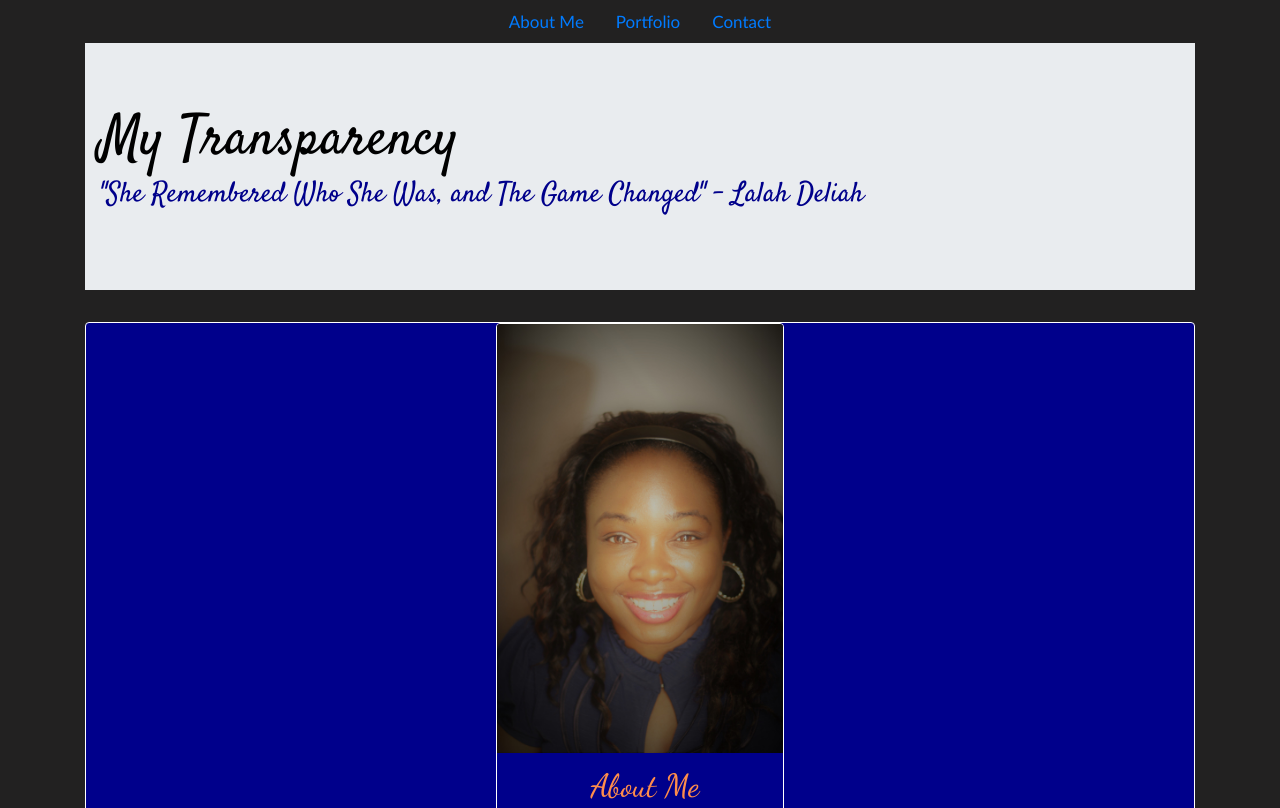
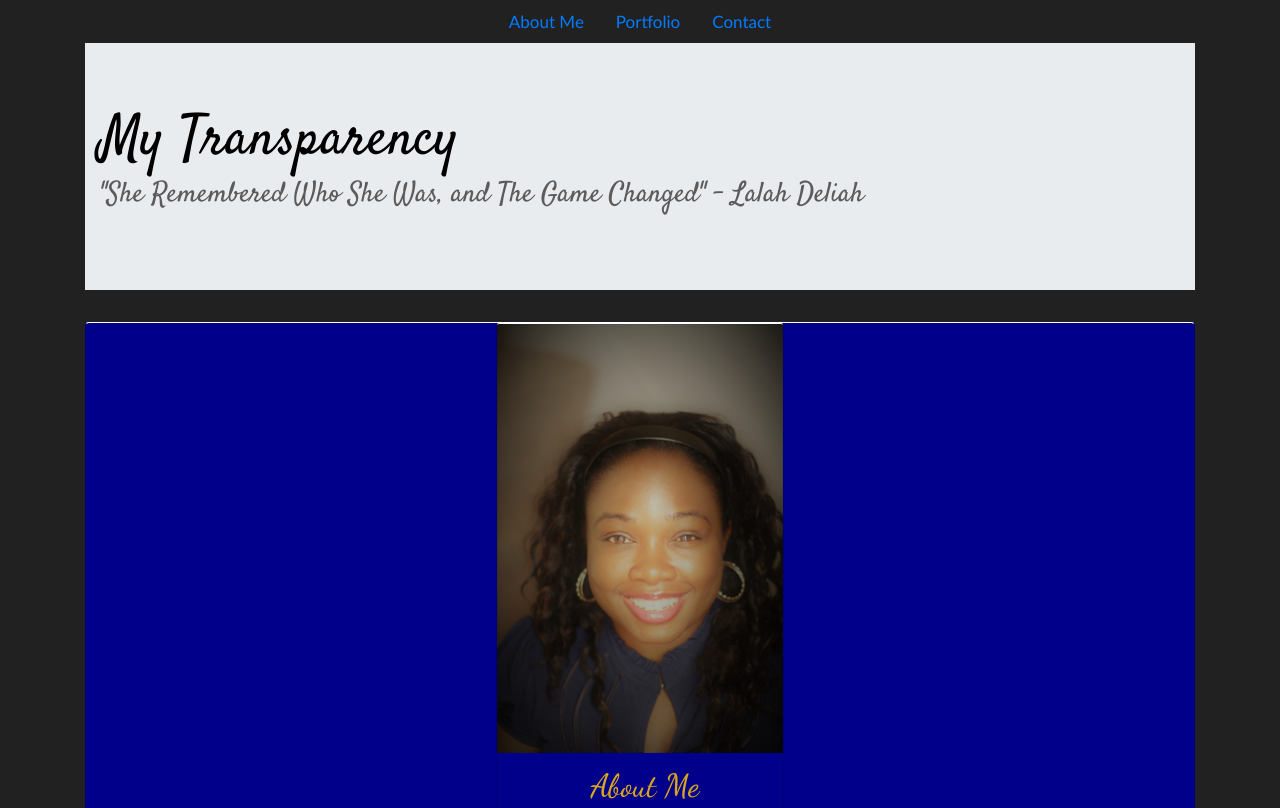
Before and after one commit to nnismithllc/Profile, a plain HTML site: page home.html in a window 1280 px wide. Shown: the top 808 px of the page. Drawn offline with nearby package versions, Linux system fonts and the light colour scheme; a web font is replaced by a local one.

Commit message:
Changed color of Jumbrotron

```diff
--- a/home.html
+++ b/home.html
@@ -95,10 +95,11 @@ padding-right: 6%;
 font-family:'Dancing Script', cursive;
 font-size: 2pc;
 
+
 }
 
 #lalah{
-color: darkblue;
+color: rgb(92, 91, 91);
 font-size: 21pt;
 justify-content: center;
 
@@ -120,19 +121,17 @@ font-size: large;
 background-color: darkblue;
 /* padding-top: 10px; */
 border-style: solid;
-border-color: white;
+border-top-color: white;
+border-bottom-color: white ;
 
 }
 
 .card-link {
-color: rgb(255, 141, 75);
+color: goldenrod;
 justify-content: center;
 
 }
 
-
-
 </style>
-
 </div>
 </body>
```
